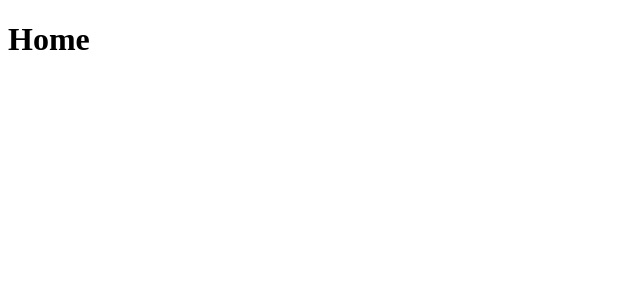
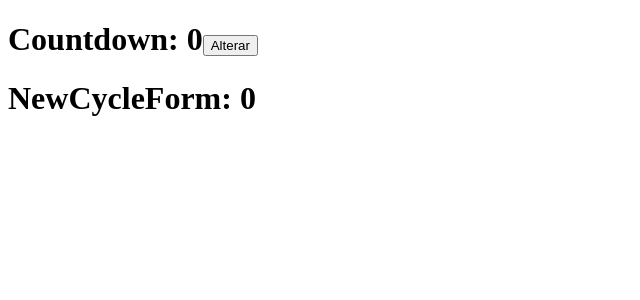
Before and after one commit to lucasunemat/curso-reactjs-2-rocketseat-ts, a React (Vite) app: page / in a window 1280 px wide. Shown: the top 300 px of the page, without its empty margins (0-640 px from the left). Built offline with nearby package versions, Linux system fonts and the light colour scheme.

Commit message:
estudando context api

```diff
--- a/src/home.tsx
+++ b/src/home.tsx
@@ -1,7 +1,41 @@
+import { createContext, useContext, useState } from 'react'
+
+const CycleContext = createContext({
+  activeCycle: 1, // valor inicial
+})
+
+export function Countdown() {
+  let { activeCycle } = useContext(CycleContext) // indicando que vou usar o contexto e pego uma var por destructuring
+  return (
+    <h1>
+      Countdown: {activeCycle}
+      <button
+        onClick={() => {
+          activeCycle = 4
+        }}
+      >
+        Alterar
+      </button>
+    </h1>
+  ) // e agora posso usar a variavel do contexto normalmente em qualquer lugar da aplicação
+}
+
+export function NewCycleForm() {
+  const { activeCycle } = useContext(CycleContext)
+  return <h1>NewCycleForm: {activeCycle}</h1>
+}
+
 export function Home() {
+  // o estado precisa sempre ser colocado no componente mais por fora (componente pai), que
+  // envolve os componentes que precisam usar o estado
+  // veja que uso destrucutring para pegar o valor até quando preciso colocar na prop "value" (dúvida: activeCycle é o activeCycle do useState?)
+  const [activeCycle, setActiveCycle] = useState(0)
   return (
-    <div>
-      <h1>Home</h1>
-    </div>
+    <CycleContext.Provider value={{ activeCycle }}>
+      <div>
+        <Countdown />
+        <NewCycleForm />
+      </div>
+    </CycleContext.Provider>
   )
 }
```
